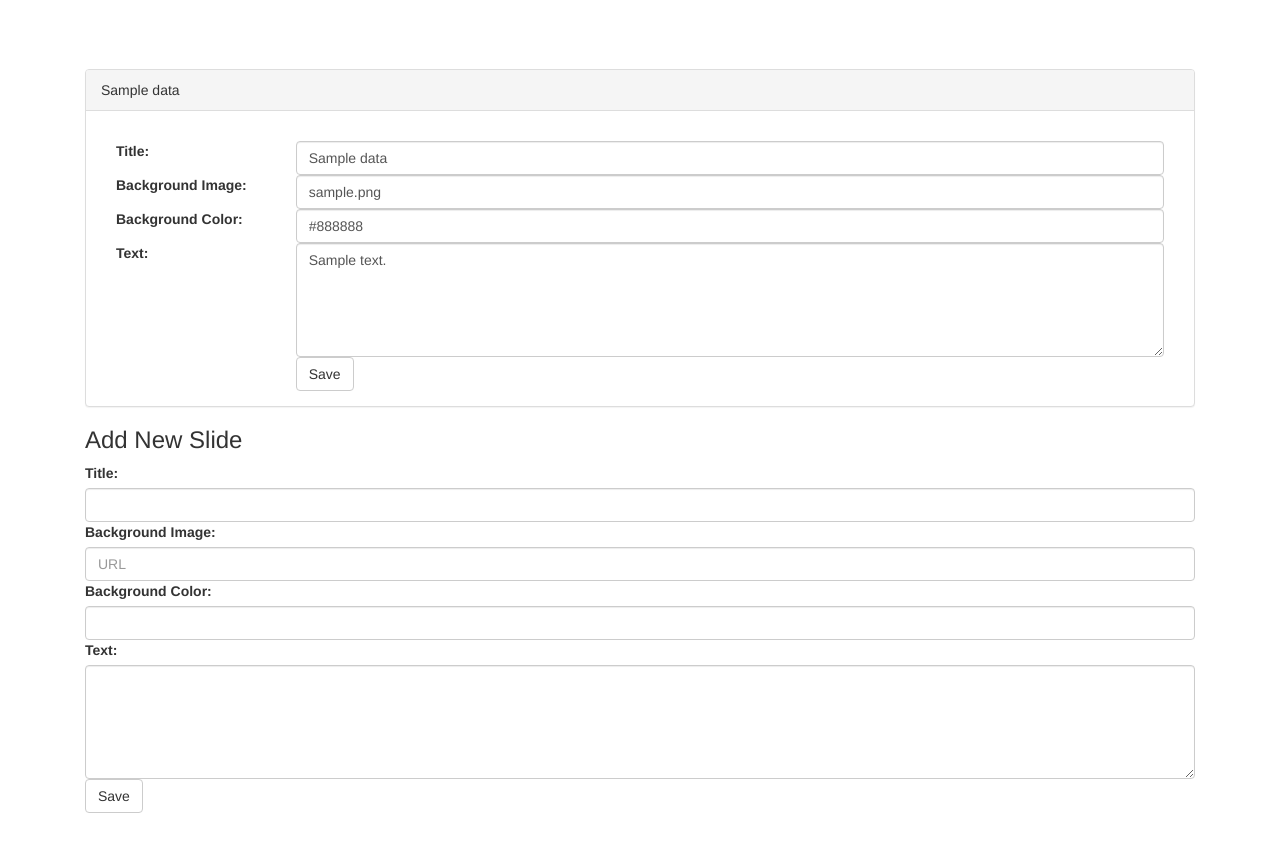
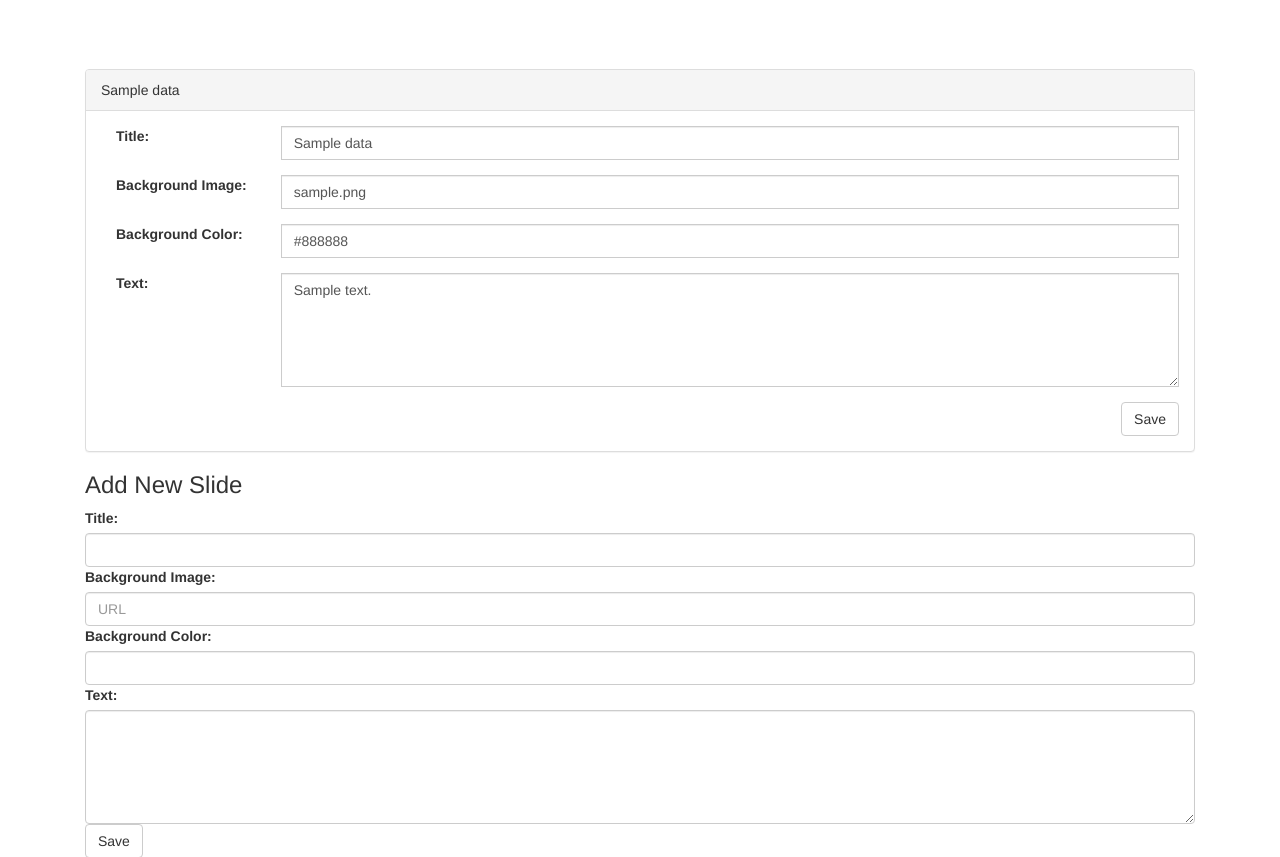
Before and after one commit to drincruz/slidedecker, a Flask app: page /admin/ in a window 1280 px wide. Shown: the part 51-908 px from the top of the page. Before the commit the page ends 864 px from the top, so only its background shows below. Run offline with Flask 2, Linux system fonts and the light colour scheme; tables that the repository leaves empty hold one stand-in row (values such as "Sample post"); some libraries are stand-ins or nearby versions.

Commit message:
More work for #12; this has properly formatted div panels with forms TODO make the Add slide look pretty!

```diff
--- a/app/templates/admin/admin.html
+++ b/app/templates/admin/admin.html
@@ -11,36 +11,36 @@
                         <input type="hidden" name="slide_id" ng-model="slides[$index].id">
                         <div class="form-group">
                             <label class="col-sm-2 control-label" for="fTitle">Title:</label>
-                            <div class="col-sm-10">
+                            <div class="input-group col-sm-10">
                                 <input type="text" size="30" name="title" class="form-control"
                                     ng-model="slides[$index].title">
                             </div>
                         </div>
                         <div class="form-group">
                             <label class="col-sm-2 control-label" for="fBgImg">Background Image:</label>
-                            <div class="col-sm-10">
+                            <div class="input-group col-sm-10">
                                 <input type="text" size="30" name="bg-image" class="form-control" placeholder="URL"
                                     ng-model="slides[$index].bg_image">
                             </div>
                         </div>
                         <div class="form-group">
                             <label class="col-sm-2 control-label" for="fBgColor">Background Color:</label>
-                            <div class="col-sm-10">
+                            <div class="input-group col-sm-10">
                                 <input type="text" size="30" name="bg-color" class="form-control"
                                     ng-model="slides[$index].bg_color">
                             </div>
                         </div>
                         <div class="form-group">
                             <label class="col-sm-2 control-label" for="fText">Text:</label>
-                            <div class="col-sm-10">
+                            <div class="input-group col-sm-10">
                                 <textarea name="text" rows="5"cols="40" class="form-control"
                                     ng-model="slides[$index].text"></textarea>
                             </div>
                         </div>
                         <div class="form-group">
-                            <div class="col-sm-offset-2 col-sm-10">
+                            <span class="btn-group pull-right">
                                 <button type="submit" class="btn btn-default">Save</button>
-                            </div>
+                            </span>
                         </div>
                     </form>
                 </div>
```
